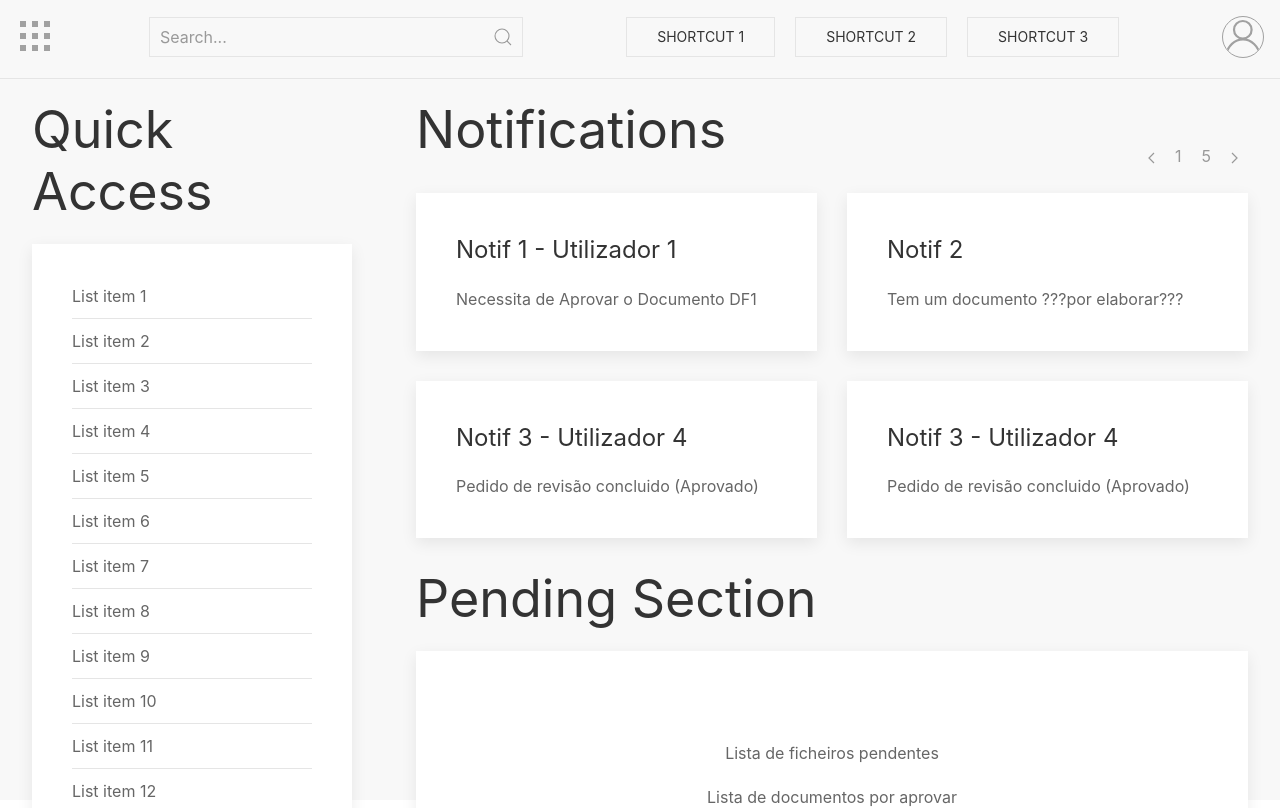
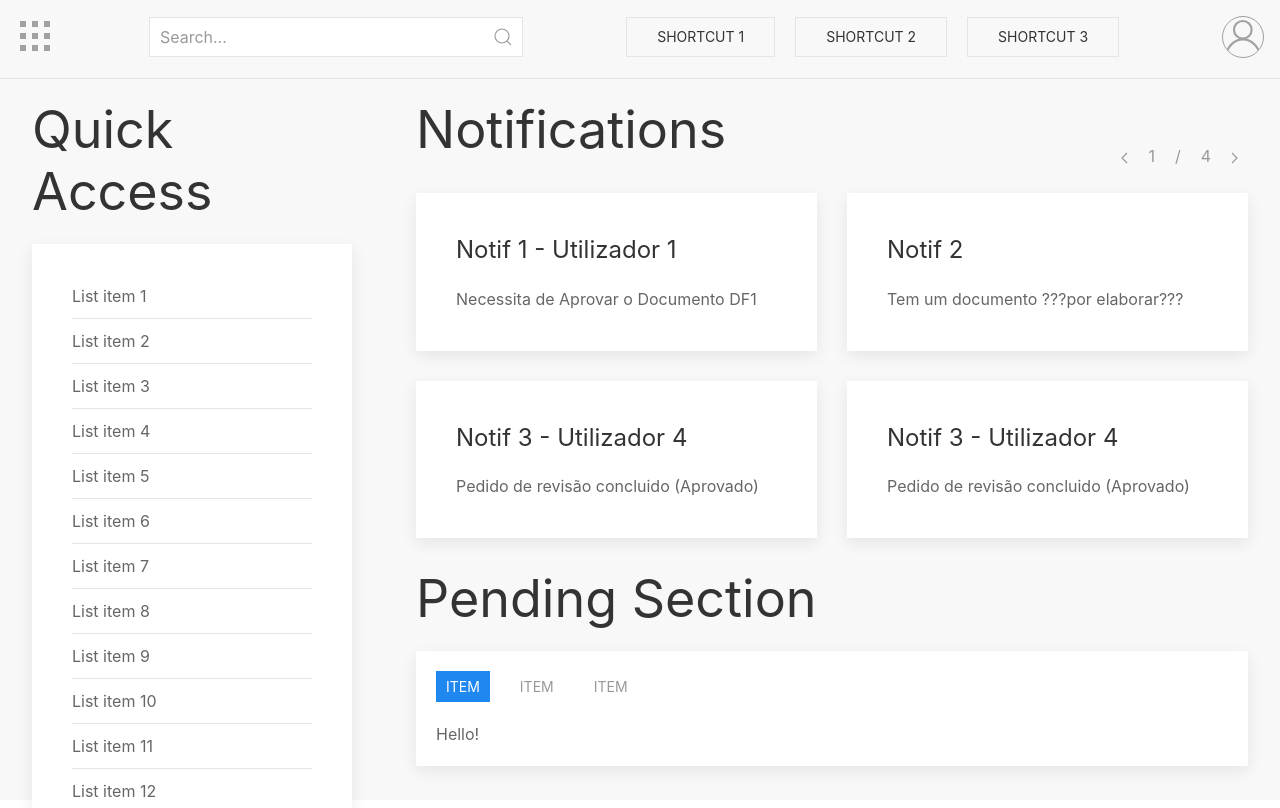
Before and after one commit to jorgoncalves/LEI-201920-ProjetoFinal-Frontend, a React (Create React App) app: page /home in a window 1280 px wide. Shown: the top 808 px of the page. Built offline with nearby package versions, Linux system fonts and the light colour scheme.

Commit message:
Home page height changed

```diff
--- a/src/components/Navbar/Searchbar/Searchbar.css
+++ b/src/components/Navbar/Searchbar/Searchbar.css
@@ -4,4 +4,5 @@
 
 .searchBarContainer .uk-search.uk-search-default{
   width: 100%;
+  background-color: #fff;
 }
--- a/src/components/Notifications/Notification.js
+++ b/src/components/Notifications/Notification.js
@@ -16,7 +16,7 @@ export default function Notification(props) {
       }
       if (
         operator === 'next' &&
-        prevState.pageNotification <=
+        prevState.pageNotification + 1 <
           Math.round(prevState.notifications.length / 4)
       ) {
         newPageNotification = prevState.pageNotification + 1;
@@ -33,10 +33,13 @@ export default function Notification(props) {
   };
 
   return (
-    <>
+    <div>
       <div className="uk-flex uk-flex-between">
         <h1 className="uk-heading-small">Notifications</h1>
-        <ul class="uk-pagination uk-flex-right uk-margin-medium-top" uk-margin>
+        <ul
+          className="uk-pagination uk-flex-right uk-margin-medium-top"
+          uk-margin="true"
+        >
           <li>
             <a href="#">
               <span
@@ -46,18 +49,18 @@ export default function Notification(props) {
             </a>
           </li>
           <li>
-            <a href="#">1</a>
+            <span className="uk-disabled">{state.pageNotification + 1}</span>
           </li>
-          {Math.round(state.notifications.length / 4) > 3 && (
-            <li class="uk-disabled">
-              <span>...</span>
-            </li>
-          )}
-          <li>
-            <a href="#">5</a>
+          <li className="uk-disabled">
+            <span>/</span>
           </li>
           <li>
-            <a href="#">
+            <span className="uk-disabled">
+              {Math.ceil(state.notifications.length / 4)}
+            </span>
+          </li>
+          <li>
+            <a>
               <span
                 uk-pagination-next="true"
                 onClick={handleNavigation.bind(this, 'next')}
@@ -87,6 +90,6 @@ export default function Notification(props) {
             );
           })}
       </div>
-    </>
+    </div>
   );
 }
--- a/src/components/PendingSection/PendingSection.js
+++ b/src/components/PendingSection/PendingSection.js
@@ -6,13 +6,26 @@ export default function PendingSection() {
   return (
     <div>
       <h1 className="uk-heading-small">Pending Section</h1>
-      <div className="uk-card uk-card-default uk-card-large uk-card-body">
-        <h3 className="uk-card-title"></h3>
-        <div className="pendingContainer">
-          <p>Lista de ficheiros pendentes</p>
-          <p> Lista de documentos por aprovar</p>
-          <p> Atalhos para pastas á escolha do user?</p>
-        </div>
+      <div className="uk-card-default uk-card-body uk-card-small">
+        <ul
+          class="uk-subnav uk-subnav-pill"
+          uk-switcher="animation: uk-animation-fade"
+        >
+          <li>
+            <a href="#">Item</a>
+          </li>
+          <li>
+            <a href="#">Item</a>
+          </li>
+          <li>
+            <a href="#">Item</a>
+          </li>
+        </ul>
+        <ul className="uk-switcher uk-margin">
+          <li>Hello!</li>
+          <li>Hello again!</li>
+          <li>Bazinga!</li>
+        </ul>
       </div>
     </div>
   );
--- a/src/components/QuickAccess/QuickAccess.js
+++ b/src/components/QuickAccess/QuickAccess.js
@@ -12,7 +12,6 @@ export default function QuickAccess() {
           <li>List item 2</li>
           <li>List item 3</li>
           <li>List item 4</li>
-
           <li>List item 5</li>
           <li>List item 6</li>
           <li>List item 7</li>
--- a/src/pages/KeepIt/Home.css
+++ b/src/pages/KeepIt/Home.css
@@ -1,7 +1,17 @@
-.homeLeftContainer{
-width: 25%;
+.mainContainer {
+  min-height: calc(100% - 1rem - 83px - 20px);
+  margin-bottom: 0;
 }
 
-.homeRightContainer{
+.homeLeftContainer {
+  width: 25%;
+}
+
+.homeRightContainer {
   width: 65%;
 }
+
+.homeRightContainer div:nth-child(1),
+.homeRightContainer div:nth-child(2) {
+  min-height: calc(50% - 30px);
+}
--- a/src/pages/KeepIt/Home.js
+++ b/src/pages/KeepIt/Home.js
@@ -33,13 +33,56 @@ function Home() {
         title: 'Notif 3',
         user: 'Utilizador 4',
         description: 'Pedido de revisão concluido (Aprovado)',
+      },{
+        title: 'Notif 1',
+        user: 'Utilizador 1',
+        description: 'Necessita de Aprovar o Documento DF1',
+      },
+      {
+        title: 'Notif 2',
+        user: '',
+        description: 'Tem um documento ???por elaborar???',
+      },
+      {
+        title: 'Notif 3',
+        user: 'Utilizador 4',
+        description: 'Pedido de revisão concluido (Aprovado)',
+      },
+      {
+        title: 'Notif 3',
+        user: 'Utilizador 4',
+        description: 'Pedido de revisão concluido (Aprovado)',
+      },
+      {
+        title: 'Notif 3',
+        user: 'Utilizador 4',
+        description: 'Pedido de revisão concluido (Aprovado)',
+      },{
+        title: 'Notif 1',
+        user: 'Utilizador 1',
+        description: 'Necessita de Aprovar o Documento DF1',
+      },
+      {
+        title: 'Notif 2',
+        user: '',
+        description: 'Tem um documento ???por elaborar???',
+      },
+      {
+        title: 'Notif 3',
+        user: 'Utilizador 4',
+        description: 'Pedido de revisão concluido (Aprovado)',
+      },
+      {
+        title: 'Notif 3',
+        user: 'Utilizador 4',
+        description: 'Pedido de revisão concluido (Aprovado)',
       },
     ],
   });
   return (
     <>
       <Navbar />
-      <div className="uk-margin uk-flex uk-flex-around">
+      <div className="uk-margin uk-flex uk-flex-around mainContainer">
         <div className="homeLeftContainer">
           <QuickAccess />
         </div>
--- a/src/util/validators.js
+++ b/src/util/validators.js
@@ -15,3 +15,9 @@ export const email = value =>
   /[a-z0-9!#$%&'*+/=?^_`{|}~-]+(?:\.[a-z0-9!#$%&'*+/=?^_`{|}~-]+)*@(?:[a-z0-9](?:[a-z0-9-]*[a-z0-9])?\.)+[a-z0-9](?:[a-z0-9-]*[a-z0-9])?/.test(
     value
   );
+
+
+
+export const authCheck = () => {
+  //verificar se tem o token valido
+}
```
